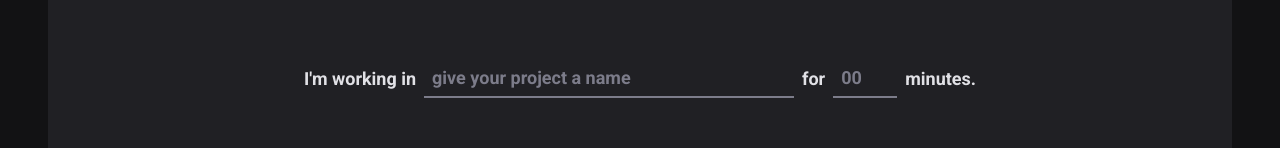
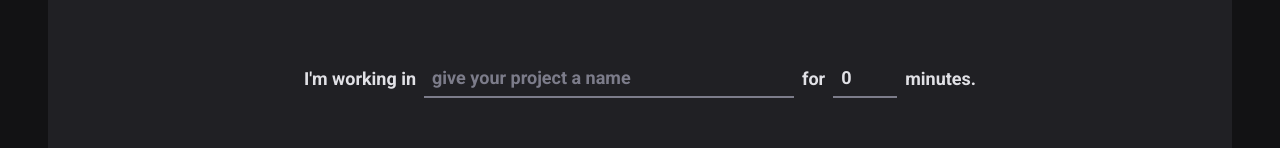
Before and after one commit to ig-swll/pomodoro-timer, a React (Vite) app: page / in a window 1280 px wide. Shown: the part 166-314 px from the top of the page. Built offline with nearby package versions, Linux system fonts and the light colour scheme.

Commit message:
Adiciona validação com zod

```diff
--- a/rome.json
+++ b/rome.json
@@ -29,8 +29,7 @@
   },
   "javascript": {
     "formatter": {
-      "quoteStyle": "single",
-      "quoteProperties": "asNeeded"
+      "quoteStyle": "single"
     }
   }
 }
--- a/src/pages/Home/index.tsx
+++ b/src/pages/Home/index.tsx
@@ -1,5 +1,7 @@
-import { Play } from "phosphor-react";
-import { useForm } from "react-hook-form";
+import { Play } from 'phosphor-react';
+import { useForm } from 'react-hook-form';
+import { zodResolver } from '@hookform/resolvers/zod';
+import zod from 'zod';
 
 import {
   CountdownContainer,
@@ -9,20 +11,33 @@
   MinutesAmountInput,
   StartCountdownButton,
   TaskInput,
-} from "./styles";
+} from './styles';
+
+const newCycleFormValidationSchema = zod.object({
+  task: zod.string().min(1, 'Specify a task'),
+  minutesAmount: zod.number().min(5).max(60),
+});
+
+type NewCycleFormData = zod.infer<typeof newCycleFormValidationSchema>;
 
 export function Home() {
-  const { register, handleSubmit, watch } = useForm();
+  const { register, handleSubmit, watch } = useForm<NewCycleFormData>({
+    resolver: zodResolver(newCycleFormValidationSchema),
+    defaultValues: {
+      task: '',
+      minutesAmount: 0,
+    },
+  });
 
-  const isSubmitDisabled = !watch("task");
+  const isSubmitDisabled = !watch('task');
 
-  function handleCycleCreation(data: any) {
-    console.log("formSubmit");
+  function handleNewCycleCreation(data: any) {
+    console.log('formSubmit');
   }
 
   return (
     <HomeContainer>
-      <form onSubmit={handleSubmit(handleCycleCreation)}>
+      <form onSubmit={handleSubmit(handleNewCycleCreation)}>
         <FormContainer>
           <label htmlFor="task">I'm working in</label>
           <TaskInput
@@ -30,7 +45,7 @@
             id="task"
             placeholder="give your project a name"
             list="task-suggestions"
-            {...register("task")}
+            {...register('task')}
           />
 
           <datalist id="task-suggestions">
@@ -48,7 +63,7 @@
             max={60}
             id="minutesAmount"
             placeholder="00"
-            {...register("minutesAmount", { valueAsNumber: true })}
+            {...register('minutesAmount', { valueAsNumber: true })}
           />
 
           <span>minutes.</span>
```
Also changed, not shown: package.json (+8 -5 lines), 1 other file (tests, documents, lock files or other folders).
